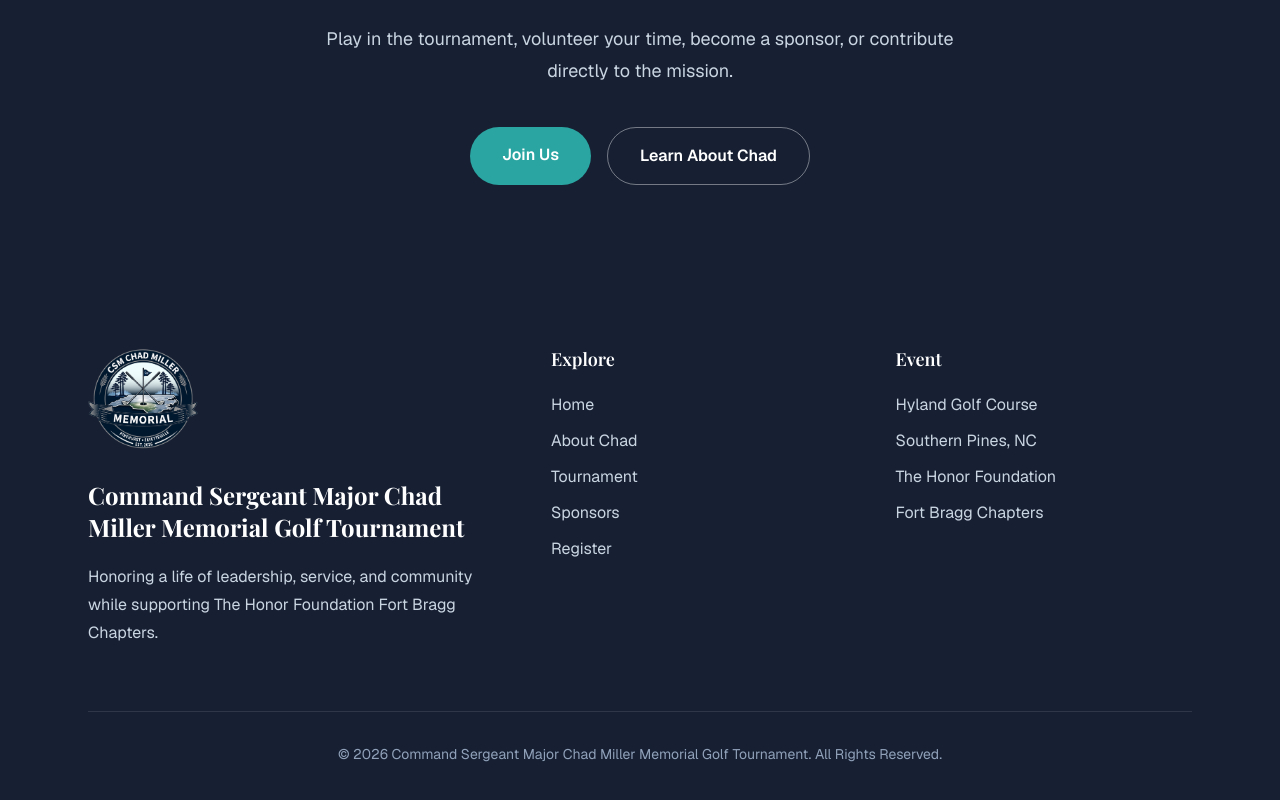
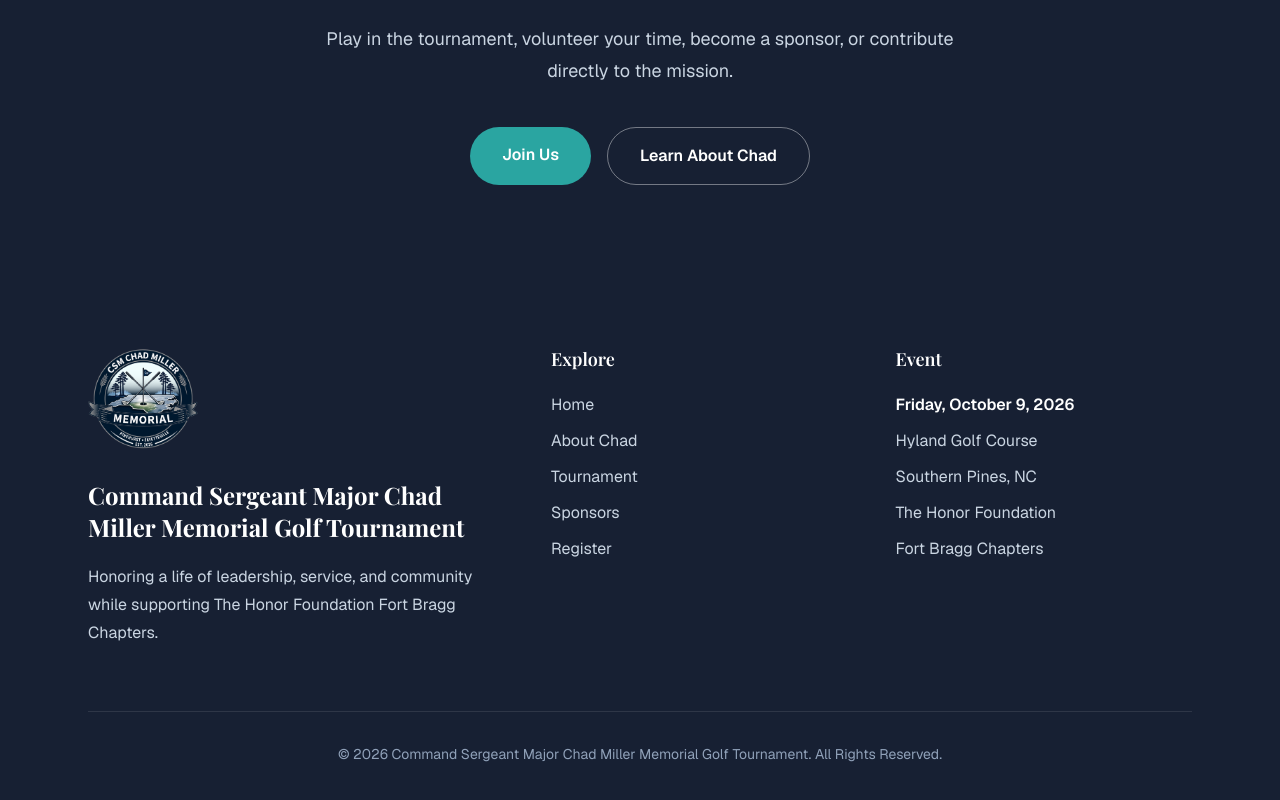
Before and after one commit to chadmillermemorial/chad-miller-memorial, a Next.js app: page / in a window 1280 px wide. Shown: the part 3195-3995 px from the top of the page. Built offline with nearby package versions, Linux system fonts and the light colour scheme; a web font is replaced by a local one.

Commit message:
feat: show event date site-wide in footer

```diff
--- a/components/Footer.tsx
+++ b/components/Footer.tsx
@@ -1,6 +1,7 @@
 import Image from "next/image";
 import Link from "next/link";
 import Container from "@/components/ui/Container";
+import { tournament } from "@/lib/tournament";
 
 export default function Footer() {
   return (
@@ -55,8 +56,9 @@ export default function Footer() {
             <h3 className="mb-5 text-lg font-semibold">Event</h3>
 
             <ul className="space-y-3 text-slate-300">
-              <li>Hyland Golf Course</li>
-              <li>Southern Pines, NC</li>
+              <li className="font-semibold text-white">Friday, {tournament.date}</li>
+              <li>{tournament.venue.name}</li>
+              <li>{tournament.venue.city}, NC</li>
               <li>The Honor Foundation</li>
               <li>Fort Bragg Chapters</li>
             </ul>
```
